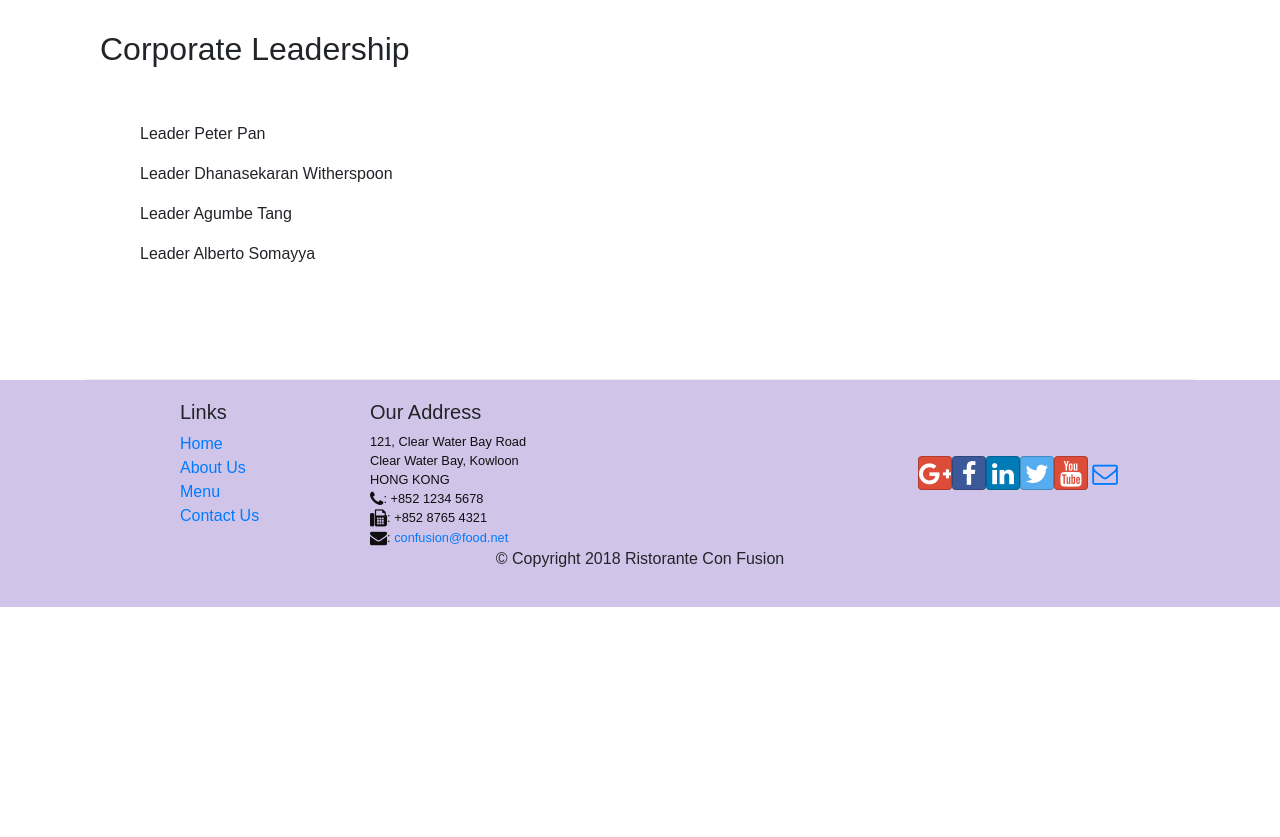
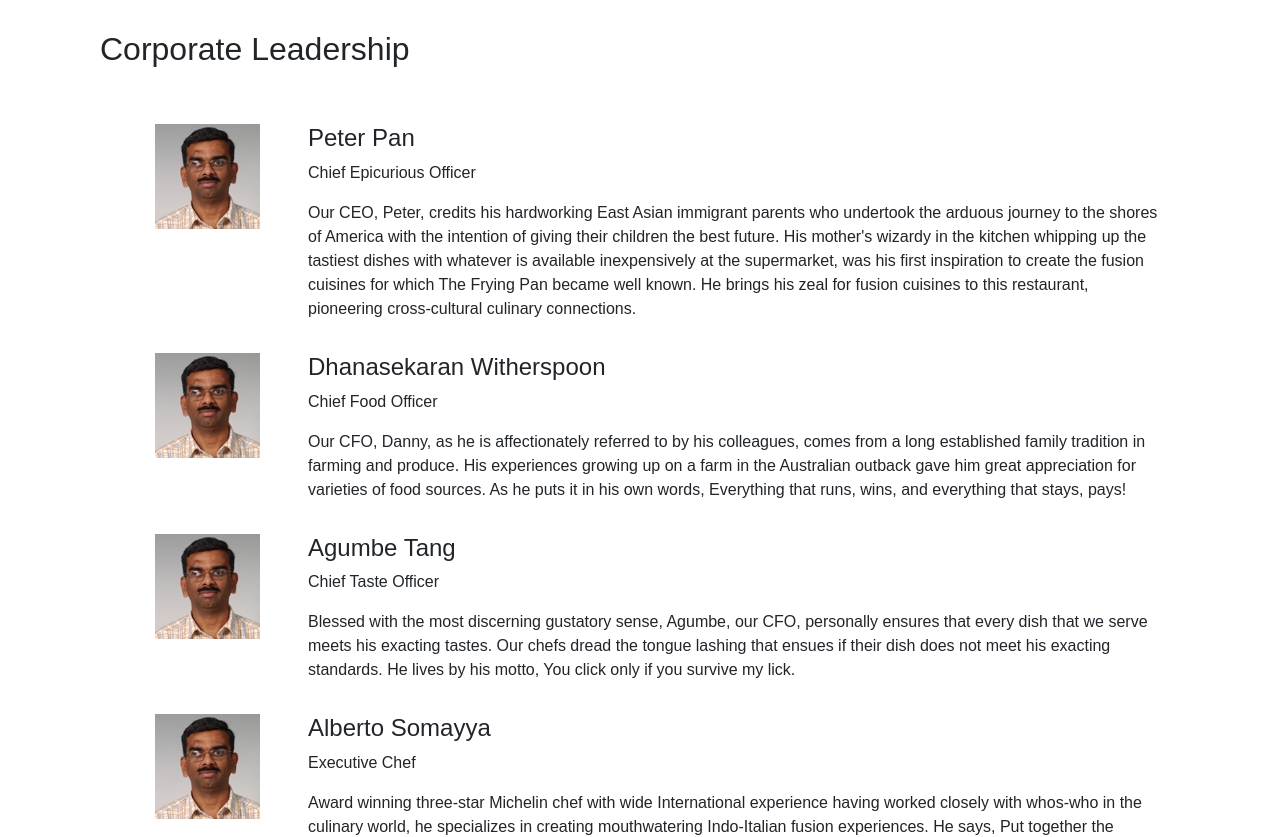
Before and after one commit to awanikendurkar/confusion, a React (Create React App) app: page /aboutus in a window 1280 px wide. Shown: the part 1000-1837 px from the top of the page. Before the commit the page ends 1607 px from the top, so only its background shows below. Built offline with nearby package versions, Linux system fonts and the light colour scheme.

Commit message:
Assignment 2

```diff
--- a/src/components/AboutComponent.js
+++ b/src/components/AboutComponent.js
@@ -2,13 +2,28 @@
 import { Breadcrumb, BreadcrumbItem, Card, CardBody, CardHeader, Media } from 'reactstrap';
 import { Link } from 'react-router-dom';
 
+function About(props) {
 
-
-function About(props) {
+    function RenderLeader({ leader }) {
+        return (
+            <Media tag="li">
+                <Media left middle>
+                    <Media object src={leader.image} alt={leader.name} />
+                </Media>
+                <Media body className="ml-5 mb-3">
+                <Media heading>{leader.name}</Media>
+                <p>{leader.designation}</p>
+                <p>{leader.description}</p>
+                </Media>
+            </Media>
+        );
+    }
 
     const leaders = props.leaders.map((leader) => {
         return (
-            <p>Leader {leader.name}</p>
+            <div key={leader.id} className="col-12">
+                <RenderLeader leader={leader} />
+            </div>
         );
     });
 
@@ -68,7 +83,9 @@
                 </div>
                 <div className="col-12">
                     <Media list>
-                        {leaders}
+                        <div className="mt-5">
+                            {leaders}
+                        </div>
                     </Media>
                 </div>
             </div>
--- a/src/components/MenuComponent.js
+++ b/src/components/MenuComponent.js
@@ -2,7 +2,7 @@
 import { Card, CardImg, CardImgOverlay, CardTitle, Breadcrumb, BreadcrumbItem } from 'reactstrap';
 import { Link } from 'react-router-dom';
 
-    function RenderMenuItem({ dish, onClick }) {
+    function RenderMenuItem({ dish }) {
         return (
             <Card>
                 <Link to={`/menu/${dish.id}`} >
```
